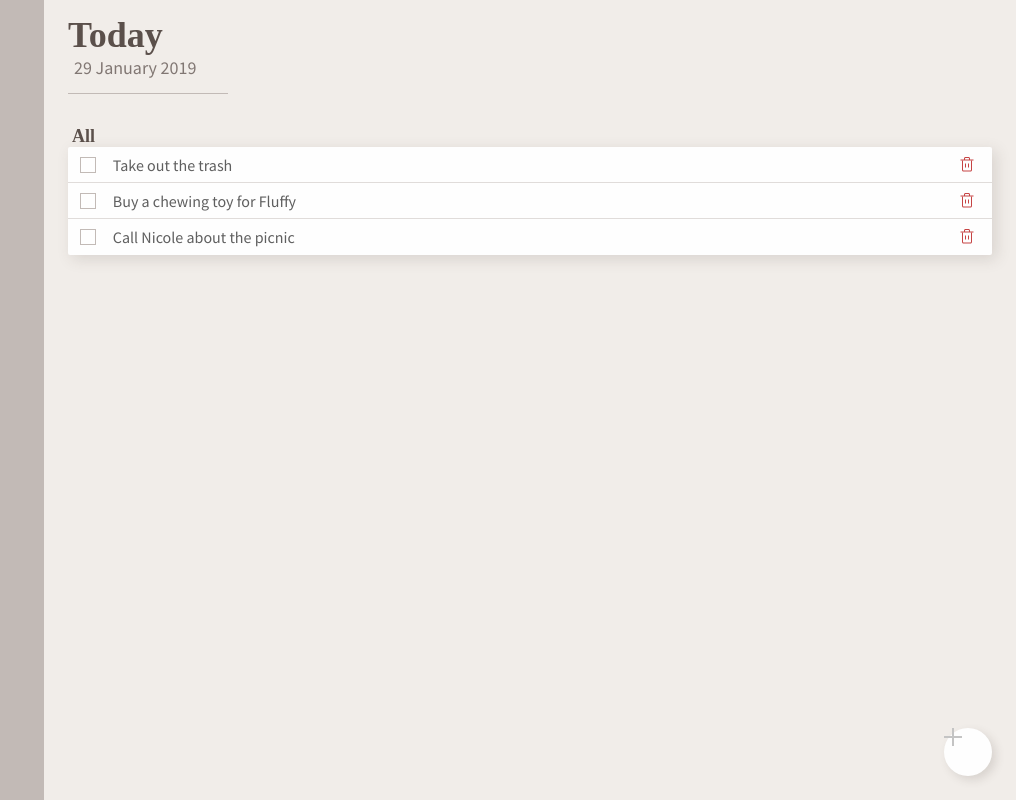
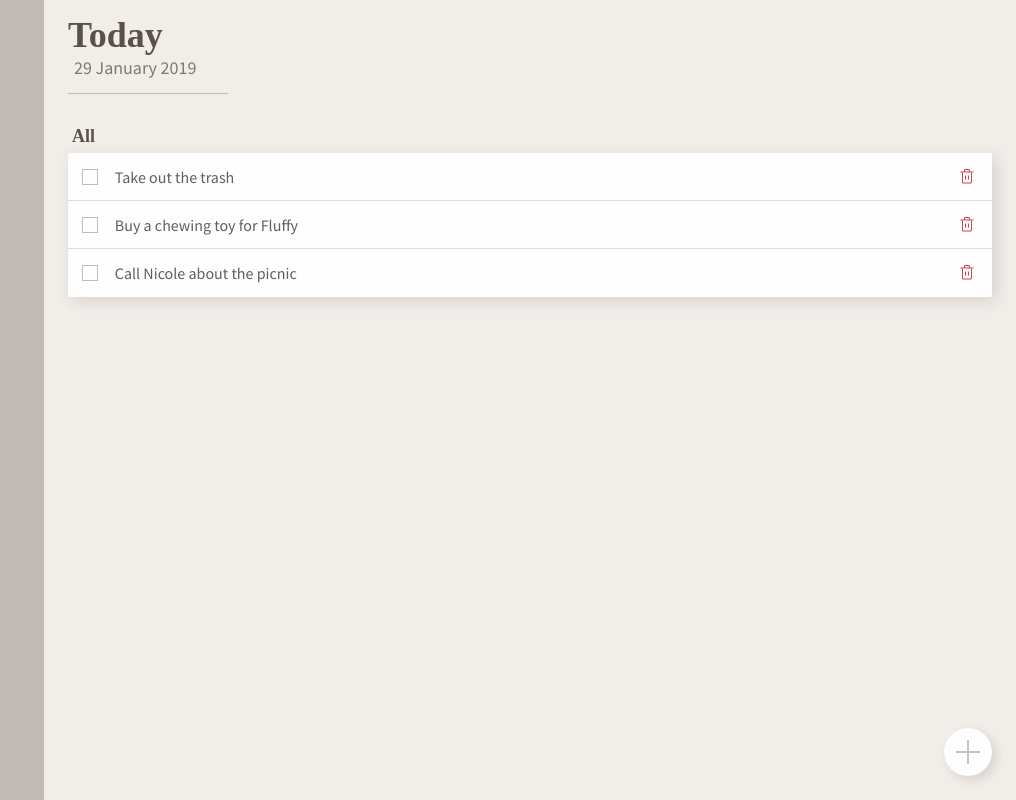
Before and after one commit to laavis/todo, a React (Create React App) app: page / in a window 1280 px wide. Shown: the whole page, without its empty margins (264-1280 px from the left). Built offline with nearby package versions, Linux system fonts and the light colour scheme; a web font is replaced by a local one.

Commit message:
add todo styles + functionality

```diff
--- a/src/App.js
+++ b/src/App.js
@@ -28,6 +28,12 @@ const GlobalStyle = createGlobalStyle`
 
   h1 { font-size: 2.25rem }
   h2 { font-size: 1.125rem; }
+
+  button {
+    border: none;
+    background: none;
+    cursor: pointer;
+  }
 `;
 
 const AppComponent = styled.div`
@@ -41,11 +47,12 @@ const MainWrapper = styled.div`
 `;
 
 const TodoWrapper = styled.div`
-  padding: 0.875rem 1.5rem;
   display: flex;
   flex: 3;
   flex-direction: column;
+  padding: 0.875rem 1.5rem;
   background-color: #F1EDE9;
+  position: relative;
   overflow: hidden;
 `;
 
@@ -70,6 +77,7 @@ const TodosContainer = styled.div`
 
 const Category = styled.h2`
   margin-left: 4px;
+  margin-bottom: 6px;
 `;
 
 class App extends Component {
@@ -112,6 +120,16 @@ class App extends Component {
     }, 400);
   }
 
+  // Add Todo
+  addTodo = (title) => {
+    const newTodo = {
+      id: 4,
+      title,
+      completed: false
+    }
+    this.setState({ todos: [...this.state.todos, newTodo] });
+  }
+
   render() {
     return (
       <AppComponent>
@@ -125,11 +143,11 @@ class App extends Component {
             </Header>
             <Category>All</Category>
             <TodosContainer>
-            <Todos todos={this.state.todos}
-                   toggleComplete={this.toggleComplete}
-                   delTodo={this.delTodo} />
+            <Todos todos={ this.state.todos }
+                   toggleComplete={ this.toggleComplete }
+                   delTodo={ this.delTodo } />
             </TodosContainer>
-            <AddTodo />
+            <AddTodo addTodo={ this.addTodo }/>
 
           </TodoWrapper>
 
--- a/src/components/AddTodo.js
+++ b/src/components/AddTodo.js
@@ -1,37 +1,42 @@
 import React, { Component } from 'react';
-import styled from 'styled-components';
+import styled, { keyframes } from 'styled-components';
 
-import addIcon from '../img/ic_add-todo.svg';
+import AddBtn from './OpenAddTodoBtn';
+
+const openForm = keyframes`
+  0% {
+    transform: scale(0,1);
+  }
+  100% {
+    transform: scale(1,1);
+  }
+`;
 
 const Form = styled.form`
   display: flex;
   flex-direction: row;
   align-items: center;
-  height: 52px;
-  margin-bottom: 6px;
-  position: relative;
-  padding: 0 1rem;
+  position: absolute;
+  bottom: 1.5rem;
+  width: calc(100% - 3rem);
+  height: 3rem;
+  padding: .875rem;
   color: #5F5F5F;
-  background-color: #fff;
   border-radius: 2px;
-  border-bottom: 1px solid #D0D0D0;
-  box-shadow: 0px 0px 4px rgba(0,0,0,.2);
+  background-color: #FEFEFE;
+  box-shadow: 4px 4px 10px rgba(73, 60, 53, 0.15);
+  transform: scale(0,0);
 
-  &::before {
-    content: '';
-    width: 18px;
-    height: 18px;
-    margin-right: 1rem;
-    background-image: url(${addIcon});
+  &.animate {
+    animation: ${openForm} .25s ease-in forwards;
+    transform-origin: right;
   }
 `;
-
-
-
 
 const Input = styled.input`
   color: #5F5F5F;
   border: none;
+  border-bottom: 1px solid #E0DCDA;
   font-size: 1rem;
   background-color: transparent;
   width: 100%;
@@ -43,34 +48,55 @@ const Input = styled.input`
   :focus {
     outline: none;
     margin-bottom: -1px;
-    border-bottom: 1px solid #F2F2F2;
   }
 `;
 
-const AddBtn = styled.div`
-  cursor: pointer;
-  width: 3rem;
-  height: 3rem;
-  position:absolute;
-  right: 1.5rem;
-  bottom: 1.5rem;
-  border-radius: 100%;
-  background-color: #FEFEFE;
-  box-shadow: 4px 4px 10px rgba(73, 60, 53, 0.15);
-
-    &::before {
-    content: '';
-    display: block;
-    width: 18px;
-    height: 18px;
-    background-image: url(${addIcon});
-  }
+const AddTodoBtn = styled.button`
+  margin-left: .875rem;
 `;
 
 export class AddTodo extends Component {
+  state = {
+    title: '',
+    animate: false
+  };
+
+  setClass = () => {
+    this.setState({ animate: true });
+    console.log('animate');
+  };
+
+  toggleFocus = () => {
+    this.input.focus();
+  };
+
+  onSubmit = (e) => {
+    e.preventDefault();
+    this.props.addTodo(this.state.title);
+    this.setState({ title: '' });
+  }
+
+  onChange = (e) => this.setState({ [e.target.name]: e.target.value });
+
   render() {
     return (
-      <AddBtn />
+      <div>
+        <AddBtn onClick={ this.setClass }/>
+        <Form
+          className={this.state.animate ? 'animate' : ''}
+          onSubmit={ this.onSubmit }
+        >
+          <Input
+            type="text"
+            name="title"
+            placeholder="Add todo..."
+            value={ this.state.title }
+            onChange={ this.onChange }
+          />
+          <AddTodoBtn type="submit">ADD</AddTodoBtn>
+        </Form>
+      </div>
+
     );
   }
 };
--- a/src/components/DeleteBtn.js
+++ b/src/components/DeleteBtn.js
@@ -1,17 +1,14 @@
 import React, { Component } from 'react';
-import styled, { keyframes } from 'styled-components';
+import styled from 'styled-components';
 
 
 const Container = styled.button`
   padding: 0;
   margin: 0;
   display: flex;
-  border: none;
-  background: none;
   position: absolute;
   right: 1rem;
   opacity: 1;
-  cursor: pointer;
   transition: all .1s linear;
 `;
 
@@ -26,7 +23,7 @@ export default class DeleteBtn extends Component {
       <Container onClick={ this.props.onClick }>
         <svg width="16" height="16" fill="none">
           <Lid d="M5 1.5C5 1.22386 5.22386 1 5.5 1H8.5C8.77614 1 9 1.22386 9 1.5V2.5H5V1.5ZM4 2.5V1.5C4 0.671573 4.67157 0 5.5 0H8.5C9.32843 0 10 0.671573 10 1.5V2.5H13.5V3.5H0.5V2.5H4Z" fill="#C64444" />
-          <path fill-rule="evenodd" clip-rule="evenodd" d="M2 3.5V13C2 13.8284 2.67157 14.5 3.5 14.5H10.5C11.3284 14.5 12 13.8284 12 13V3.5H11V13C11 13.2761 10.7761 13.5 10.5 13.5H3.5C3.22386 13.5 3 13.2761 3 13V3.5H2ZM5 6.5V10.5H6V6.5H5ZM8 6.5V10.5H9V6.5H8Z" fill="#C64444" />
+          <path fillRule="evenodd" clipRule="evenodd" d="M2 3.5V13C2 13.8284 2.67157 14.5 3.5 14.5H10.5C11.3284 14.5 12 13.8284 12 13V3.5H11V13C11 13.2761 10.7761 13.5 10.5 13.5H3.5C3.22386 13.5 3 13.2761 3 13V3.5H2ZM5 6.5V10.5H6V6.5H5ZM8 6.5V10.5H9V6.5H8Z" fill="#C64444" />
         </svg>
       </Container>
     );
--- /dev/null
+++ b/src/components/OpenAddTodoBtn.js
@@ -0,0 +1,37 @@
+import React, { Component } from 'react';
+import styled from 'styled-components';
+
+import addIcon from '../img/ic_add-todo.svg';
+
+const Button = styled.div`
+  display: flex;
+  justify-content: center;
+  align-items: center;
+  cursor: pointer;
+  width: 3rem;
+  height: 3rem;
+  position:absolute;
+  right: 1.5rem;
+  bottom: 1.5rem;
+  border-radius: 100%;
+  background-color: #FEFEFE;
+  box-shadow: 4px 4px 10px rgba(73, 60, 53, 0.15);
+
+  &::before {
+  content: '';
+  display: block;
+  width: 24px;
+  height: 24px;
+  background-image: url(${addIcon});
+  }
+`;
+
+export class AddBtn extends Component {
+  render() {
+    return (
+      <Button onClick={ this.props.onClick }/>
+    );
+  }
+};
+
+export default AddBtn;
--- a/src/components/TodoItem.js
+++ b/src/components/TodoItem.js
@@ -1,27 +1,27 @@
 import React, { Component } from 'react';
 import PropTypes from 'prop-types';
-import styled, { css, keyframes } from 'styled-components';
+import styled, { keyframes } from 'styled-components';
 
 import DeleteBtn from './DeleteBtn';
 import Checkbox from './Checkbox';
 
-const animateOut = keyframes`
-  0% { transform: scale3d(1,1,1); }
-  30% { transform: scale3d(1.01, 1.05, 1); }
-  100% { transform: scale3d(0,0,0); }
+const deleteTodo = keyframes`
+  0% { transform: scale(1,1); }
+  100% { transform: scale(0,1); }
 `;
 
 const TodoComponent = styled.div`
   display: flex;
   flex-direction: row;
   align-items: center;
-  height: 36px;
-  padding: .75rem;
+  height: 3rem;
+  padding: .875rem;
   position: relative;
+  transform-origin: right;
   color: #5F5F5F;
   border-bottom: 1px solid #E0DCDA;
 
-  &.animate { animation: ${animateOut} .3s ease-in forwards; }
+  &.animate { animation: ${deleteTodo} .25s ease-in forwards; }
 
   &:last-of-type { border-bottom: none; }
 `;
--- a/src/components/Todos.js
+++ b/src/components/Todos.js
@@ -1,11 +1,8 @@
 import React, { Component } from 'react';
 import TodoItem from './TodoItem';
 import PropTypes from 'prop-types';
-import styled from 'styled-components';
-
 
 class Todos extends Component {
-
   render() {
     return this.props.todos.map((todo) => (
       <TodoItem key={todo.id} todo={todo} toggleComplete={this.props.toggleComplete} delTodo={this.props.delTodo} />
```
Also changed, not shown: src/img/ic_add-todo.svg.
